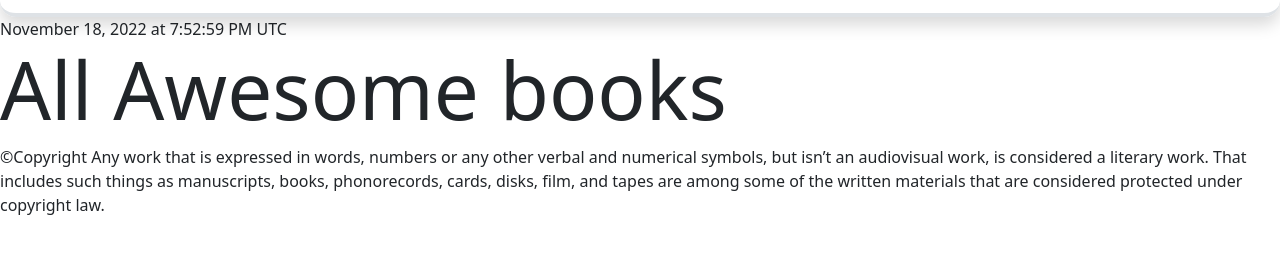
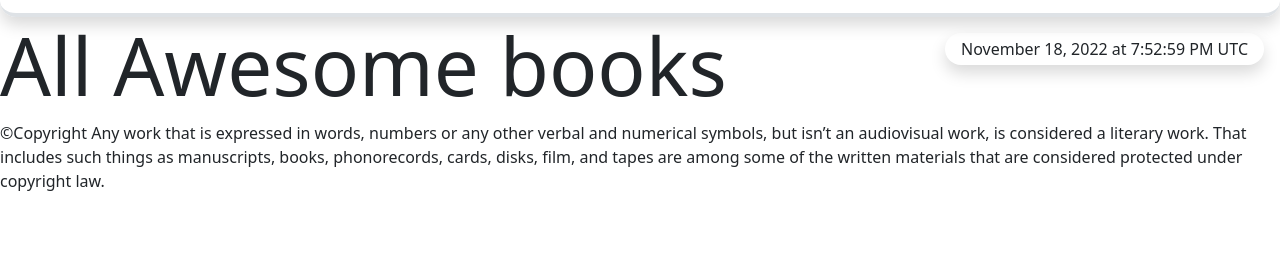
Before and after one commit to mikemtzp/Awesome-books-es6, a website with bundled scripts: page index.html in a window 1280 px wide. Shown: the part 116-370 px from the top of the page. Built offline with nearby package versions, Linux system fonts and the light colour scheme.

Commit message:
Add date style

```diff
--- a/index.html
+++ b/index.html
@@ -11,7 +11,7 @@
 <body>
 
   <main>
-    <nav class="navigation navbar justify-content-between p-3 border-bottom border-4 rounded-4 shadow">
+    <nav class="navigation navbar justify-content-between position-relative p-3 border-bottom border-4 rounded-4 shadow">
       <picture class="p-3">
         <img src="/img/logo.png" alt="Awesome Books" width="145" height="65">
       </picture>
@@ -22,9 +22,8 @@
       </ul>
     </nav>
 
-    <div class="date" id="date"></div>
-
-    <section class="books" id="bookSection">
+    <section class="books position-relative" id="bookSection">
+    <div class="date position-absolute top-0 end-0 me-3 mt-3 pt-1 pb-1 ps-3 pe-3 shadow rounded-pill" id="date"></div>
       <h1 class="display-1">All Awesome books</h1>
       <div class="box"></div>
     </section>
```
